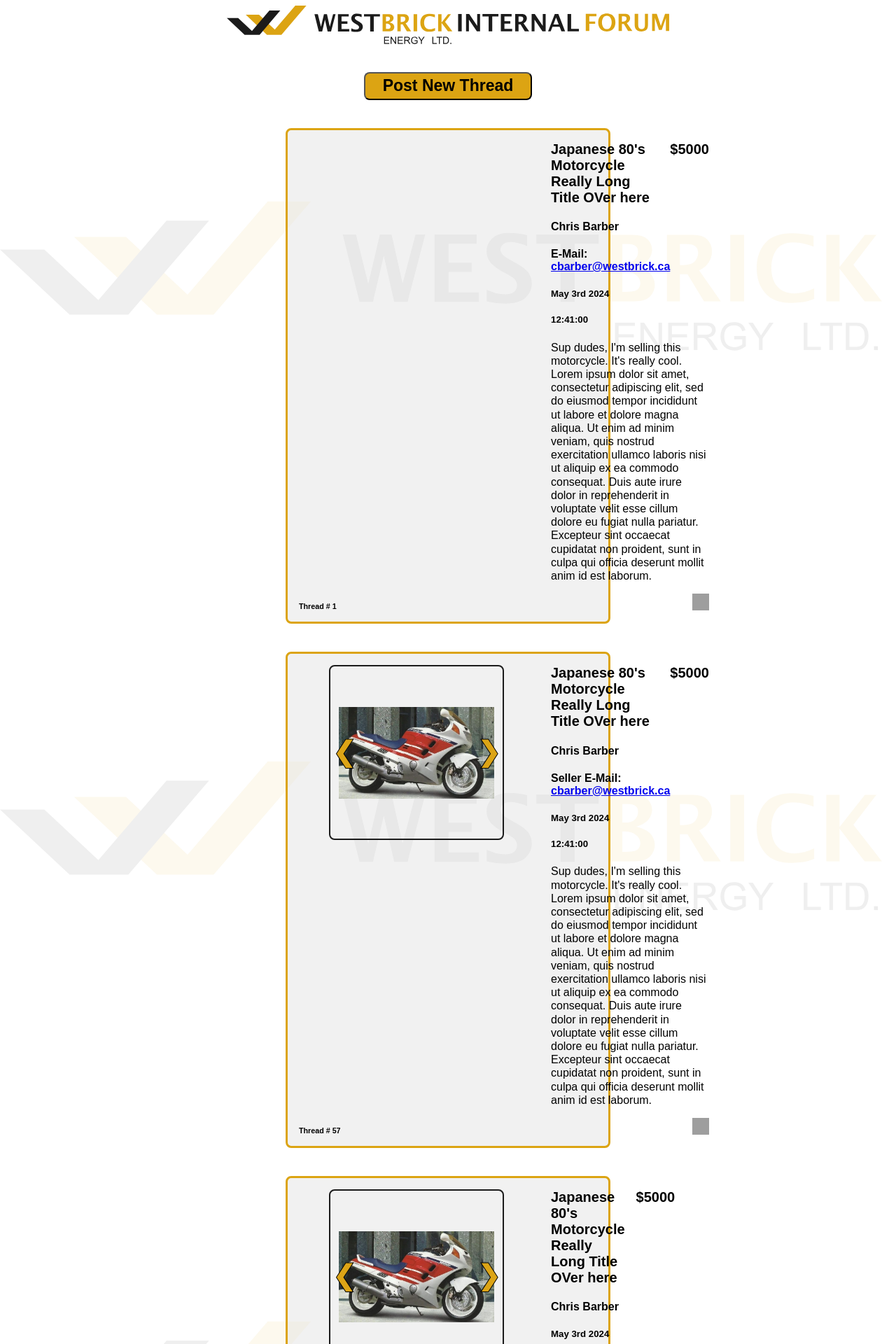
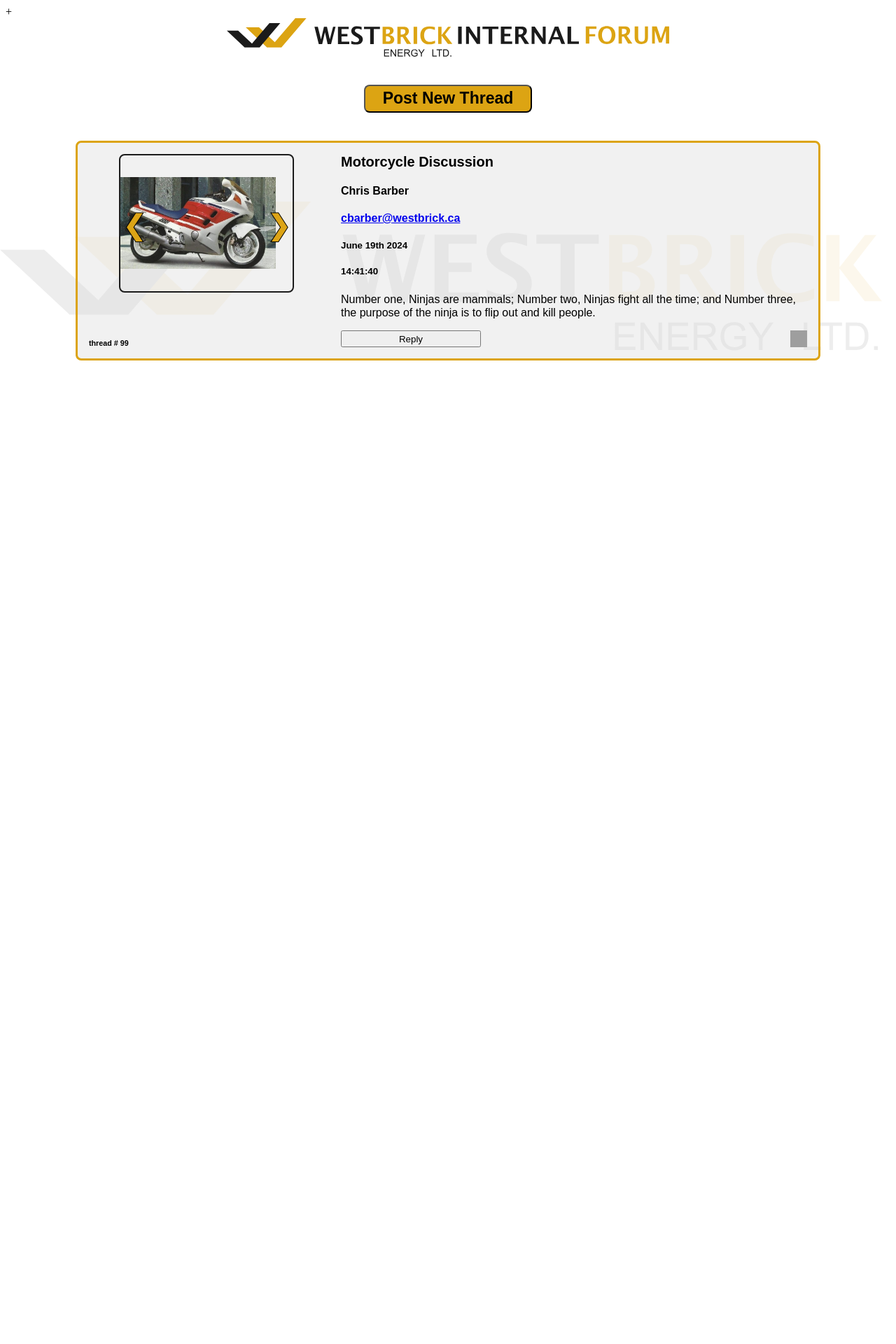
Before and after one commit to WESTBRICK-IT/westbrick-internal-forum, a PHP site: page /test-index.html in a window 1280 px wide. Shown: the top 1920 px of the page at 70% size. After the commit the page ends 515 px from the top, so only its background shows below. Run offline with PHP 8.4, Linux system fonts and the light colour scheme; grey boxes are pictures that could not be loaded.

Commit message:
added a submit button and trying to fix reply div setup

```diff
--- a/westbrick-internal-forum/css/style.css
+++ b/westbrick-internal-forum/css/style.css
@@ -110,6 +110,7 @@ html{
     justify-self: end;
     align-self: start;
     font-size: 20px;
+    display: none;
 }
 .thread-garbage-button {
     justify-self: end;
@@ -124,6 +125,39 @@ html{
     grid-row: 3;
     margin-bottom: 0;
     margin-top: auto;
+}
+.thread-reply-button {
+    grid-column: 2;
+    grid-row: 3;
+    width: 200px;
+}
+.thread-reply {
+    height: 8em;
+    margin-top: 5px;
+    background-color: rgba(255, 255, 255, 0.8);
+    border-radius: 5px;
+    font-size: 16px;
+    padding: 10px;
+    border-width: 2px;
+}
+.thread-reply-name {
+    background-color: rgba(255, 255, 255, 0.8);
+    border-radius: 5px;
+    height: 2em;
+    width: 200px;
+    margin-top: 5px;
+    margin-bottom: 5px;
+    font-size: 16px;
+}
+.thread-reply-box-name{
+    margin-top: 15px;
+}
+.thread-reply-div {
+    grid-column: 2;
+    grid-row: 4;
+    display: flex;
+    flex-direction: column;
+    display: none;
 }
 .submission-form {
     display: block;
@@ -264,7 +298,7 @@ input[type=number] {
     .thread-images {
         grid-row: 1;
     }
-    .threads {
+    .forum {
         margin-left: 100px;
         margin-right: 100px;
     }
@@ -290,7 +324,7 @@ input[type=number] {
 }
 @media screen and (max-width: 992px) {
 
-    .threads {
+    .forum {
         margin-left: 10px;
         margin-right: 10px;
     }
@@ -304,6 +338,11 @@ input[type=number] {
         grid-row: 3;
         grid-column: 1;
         margin-top: 30px;
+    }
+    .thread-reply-button {
+        grid-row: 4;
+        grid-column: 1;
+        height: 2em;
     }
 }
 @media screen and (max-width: 768px) {
@@ -319,12 +358,15 @@ input[type=number] {
         grid-row: 4;
         grid-column: 1;
     }
+    .thread-reply-button {
+        grid-row: 5;
+    }
     .thread-garbage-button {
-        grid-row: 5;
+        grid-row: 7;
         grid-column: 1;
     }
     .thread-id{
-        grid-row: 5;
+        grid-row: 7;
     }
 }
 @media screen and (max-width: 700px) {
--- a/westbrick-internal-forum/test-index.html
+++ b/westbrick-internal-forum/test-index.html
@@ -10,93 +10,53 @@
     <link rel="stylesheet" href="css/carousel.css">
     <script src="js/script.js" defer></script>
     <script src="js/carousel.js" defer></script>
+    <script src="js/reply.js" defer></script>+
     <link rel="icon" href="./favicon.ico" type="image/x-icon">
 </head>
 <body>
     <img class="main-title" src="img/westbrick-internal-forum.svg" alt="Westbrick Internal Market Title">
     <button class="post-thread-button" type="button">Post New Thread</button>
     <div class="forum">
-        <div class="thread">
-            <img class="thread-image" onclick="window.location.href = 'img/motorcycle-1.jpg';" src="img/motorcycle-1.jpg" alt="Thread Image"></img>
-            <div class="top-middle-things">
-                <h1 class="thread-title">Japanese 80's Motorcycle Really Long Title OVer here</h1>
-                <h4 class="thread-creator">Chris Barber</h4>
-                <h4>E-Mail: <a href="mailto:cbarber@westbrick.ca" class="thread-creator-email">cbarber@westbrick.ca</a></h4>
-                <h5 class="thread-posting-date">May 3rd 2024</h5>
-                <h5 class="thread-posting-date">12:41:00</h5>
+        <div class='thread99 thread'>
+            <div class='thread99-images thread-images' alt='0'>
+                <div alt='0'>
+                    <img class="thread99-image1 thread-image1 thread-image" onclick="window.location.href = 'img/motorcycle-1.jpg';" src="./img/motorcycle-1.jpg" style="width:100%"></img>
+                </div>
+                <div alt='0'>
+                    <img class="thread99-image2 thread-image2 thread-image" onclick="window.location.href = 'img/motorcycle-2.jpg';" src="./img/motorcycle-2.jpg" style="width:100%"></img>
+                </div>
+                <div alt='0'>
+                    <img class="thread99-image3 thread-image3 thread-image" onclick="window.location.href = 'img/motorcycle-3.jpg';" src="./img/motorcycle-3.jpg" style="width:100%"></img>
+                </div>
+                <div alt='0'>
+                    <img class="thread99-image4 thread-image4 thread-image" onclick="window.location.href = 'img/motorcycle-4.webp';" src="./img/motorcycle-4.webp" style="width:100%"></img>
+                </div>
+                <div alt='0'>
+                    <img class="thread99-image5 thread-image5 thread-image" onclick="window.location.href = 'img/motorcycle-5.webp';" src="./img/motorcycle-5.webp" style="width:100%"></img>
+                </div>
+                <a class='prev' onclick='prevSlide(99)'>&#10094;</a>
+                <a class='next' onclick='nextSlide(99)'>&#10095;</a>
             </div>
-            <p class="thread-body">Sup dudes, I'm selling this motorcycle. It's really cool. Lorem ipsum dolor sit amet, consectetur adipiscing elit, sed do eiusmod tempor incididunt ut labore et dolore magna aliqua. Ut enim ad minim veniam, quis nostrud exercitation ullamco laboris nisi ut aliquip ex ea commodo consequat. Duis aute irure dolor in reprehenderit in voluptate velit esse cillum dolore eu fugiat nulla pariatur. Excepteur sint occaecat cupidatat non proident, sunt in culpa qui officia deserunt mollit anim id est laborum.</p>
-            <h1 class="thread-price">$5000</h1>
-            <a class="thread-garbage-button" href="#"><img class="thread-garbage-button" src="img/garbage-can.svg" alt="Garbage Can"></a>
-            <h6 class="thread-id">Thread # 1</h6>
-        </div>
-
-        <div class="thread">
-            <div class="thread57-images thread-images" alt="0">
-                    <img class="thread57-image1 thread-image1 thread-image" onclick="window.location.href = 'img/motorcycle-1.jpg';" src="./img/motorcycle-1.jpg" style="width:100%"></img>
-                    <img class="thread57-image2 thread-image2 thread-image" onclick="window.location.href = 'img/motorcycle-2.jpg';" src="./img/motorcycle-2.jpg" style="width:100%"></img>
-                    <img class="thread57-image3 thread-image3 thread-image" onclick="window.location.href = 'img/motorcycle-3.jpg';" src="./img/motorcycle-3.jpg" style="width:100%"></img>
-                    <img class="thread57-image4 thread-image4 thread-image" onclick="window.location.href = 'img/motorcycle-4.webp';" src="./img/motorcycle-4.webp" style="width:100%"></img>
-                    <img class="thread57-image5 thread-image5 thread-image" onclick="window.location.href = 'img/motorcycle-5.webp';" src="./img/motorcycle-5.webp" style="width:100%"></img>
-                <a class="prev" onclick="prevSlide(57)">&#10094;</a>
-                <a class="next" onclick="nextSlide(57)">&#10095;</a>
+            <div class='top-middle-things'>
+                <h1 class='thread-title'>Motorcycle Discussion</h1>
+                <h4 class='thread-creator'>Chris Barber</h4>
+                <h4><a href='mailto:$email' class='thread-seller-email'>cbarber@westbrick.ca</a></h4>
+                <h5 class='thread-posting-date'>June 19th 2024</h5>
+                <h5 class='thread-posting-date'>14:41:40</h5>
             </div>
-            <div class="top-middle-things">
-                <h1 class="thread-title">Japanese 80's Motorcycle Really Long Title OVer here</h1>
-                <h4 class="thread-seller">Chris Barber</h4>
-                <h4>Seller E-Mail: <a href="mailto:cbarber@westbrick.ca" class="thread-seller-email">cbarber@westbrick.ca</a></h4>
-                <h5 class="thread-posting-date">May 3rd 2024</h5>
-                <h5 class="thread-posting-date">12:41:00</h5>
+            <div class='thread-body'>
+                <p class='thread-body'>Number one, Ninjas are mammals; Number two, Ninjas fight all the time; and Number three, the purpose of the ninja is to flip out and kill people.</p>
             </div>
-            <p class="thread-body">Sup dudes, I'm selling this motorcycle. It's really cool. Lorem ipsum dolor sit amet, consectetur adipiscing elit, sed do eiusmod tempor incididunt ut labore et dolore magna aliqua. Ut enim ad minim veniam, quis nostrud exercitation ullamco laboris nisi ut aliquip ex ea commodo consequat. Duis aute irure dolor in reprehenderit in voluptate velit esse cillum dolore eu fugiat nulla pariatur. Excepteur sint occaecat cupidatat non proident, sunt in culpa qui officia deserunt mollit anim id est laborum.</p>
-            <h1 class="thread-price">$5000</h1>
-            <a class="thread-garbage-button" onclick="deleteThread(0);"><img class="thread-garbage-button" src="img/garbage-can.svg" alt="Garbage Can"></a>
-            <h6 class="thread-id">Thread # 57</h6>
-        </div>
-
-        <div class="thread">
-            <div class="thread58-images thread-images" alt="0">
-                    <img class="thread58-image1 thread-image1 thread-image" onclick="window.location.href = 'img/motorcycle-1.jpg';" src="./img/motorcycle-1.jpg" style="width:100%"></img>
-                    <img class="thread58-image2 thread-image2 thread-image" onclick="window.location.href = 'img/motorcycle-2.jpg';" src="./img/motorcycle-2.jpg" style="width:100%"></img>
-                    <img class="thread58-image3 thread-image3 thread-image" onclick="window.location.href = 'img/motorcycle-3.jpg';" src="./img/motorcycle-3.jpg" style="width:100%"></img>
-                    <img class="thread58-image4 thread-image4 thread-image" onclick="window.location.href = 'img/motorcycle-4.webp';" src="./img/motorcycle-4.webp" style="width:100%"></img>
-                    <img class="thread58-image5 thread-image5 thread-image" onclick="window.location.href = 'img/motorcycle-5.webp';" src="./img/motorcycle-5.webp" style="width:100%"></img>
-                <a class="prev" onclick="prevSlide(58)">&#10094;</a>
-                <a class="next" onclick="nextSlide(58)">&#10095;</a>
+            <button class="thread-reply-button99 thread-reply-button" data-threadNumber="99">Reply</button>
+            <div class="thread99-reply1-div thread99-reply-div thread-reply-div" data-replyDivExtended="false">
+                <label for="thread99-reply1-box-name" class="thread-reply-box-name">Name:</label>
+                <input type="text" id="thread99-reply1-box-name" class="thread99-reply1-name thread99-reply-name thread-reply-name" name="thread99-reply1-box-name"></input>
+                <label for="thread99-reply1-box">Reply:</label>
+                <textarea type="text" id="thread99-reply1-box" class="thread99-reply1 thread99-reply thread-reply" name="thread99-reply1-box"></textarea>
+                <button class="thread99-reply-submit-button reply-submit-button">Submit</button>
             </div>
-            <div class="top-middle-things">
-                <h1 class="thread-title">Japanese 80's Motorcycle Really Long Title OVer here</h1>
-                <h4 class="thread-seller">Chris Barber</h4>
-                <h5 class="thread-posting-date">May 3rd 2024</h5>
-                <h5 class="thread-posting-date">12:41:00</h5>
-            </div>
-            <p class="thread-body">Sup dudes, I'm selling this motorcycle. It's really cool. Lorem ipsum dolor sit amet, consectetur adipiscing elit, sed do eiusmod tempor incididunt ut labore et dolore magna aliqua. Ut enim ad minim veniam, quis nostrud exercitation ullamco laboris nisi ut aliquip ex ea commodo consequat. Duis aute irure dolor in reprehenderit in voluptate velit esse cillum dolore eu fugiat nulla pariatur. Excepteur sint occaecat cupidatat non proident, sunt in culpa qui officia deserunt mollit anim id est laborum.</p>
-            <h1 class="thread-price">$5000</h1>
-            <a class="thread-garbage-button" onclick="deleteThread(0);"><img class="thread-garbage-button" src="img/garbage-can.svg" alt="Garbage Can"></a>
-            <h6 class="thread-id">thread # 58</h6>
-        </div>
-
-
-        <div class="thread">
-            <div class="thread59-images thread-images" alt="0">
-                    <img class="thread59-image1 thread-image1 thread-image" onclick="window.location.href = 'img/motorcycle-1.jpg';" src="./img/motorcycle-1.jpg" style="width:100%"></img>
-                    <img class="thread59-image2 thread-image2 thread-image" onclick="window.location.href = 'img/motorcycle-2.jpg';" src="./img/motorcycle-2.jpg" style="width:100%"></img>
-                    <img class="thread59-image4 thread-image4 thread-image" onclick="window.location.href = 'img/motorcycle-4.webp';" src="./img/motorcycle-4.webp" style="width:100%"></img>
-                    <img class="thread59-image5 thread-image5 thread-image" onclick="window.location.href = 'img/motorcycle-5.webp';" src="./img/motorcycle-5.webp" style="width:100%"></img>
-
-                <a class="prev" onclick="prevSlide(59)">&#10094;</a>
-                <a class="next" onclick="nextSlide(59)">&#10095;</a>
-            </div>
-            <div class="top-middle-things">
-                <h1 class="thread-title">Japanese 80's Motorcycle Really Long Title OVer here</h1>
-                <h4 class="thread-seller">Chris Barber</h4>
-                <h5 class="thread-posting-date">May 3rd 2024</h5>
-                <h5 class="thread-posting-date">12:41:00</h5>
-            </div>
-            <p class="thread-body">Sup dudes, I'm selling this motorcycle. It's really cool. Lorem ipsum dolor sit amet, consectetur adipiscing elit, sed do eiusmod tempor incididunt ut labore et dolore magna aliqua. Ut enim ad minim veniam, quis nostrud exercitation ullamco laboris nisi ut aliquip ex ea commodo consequat. Duis aute irure dolor in reprehenderit in voluptate velit esse cillum dolore eu fugiat nulla pariatur. Excepteur sint occaecat cupidatat non proident, sunt in culpa qui officia deserunt mollit anim id est laborum.</p>
-            <h1 class="thread-price">$5000</h1>
-            <a class="thread-garbage-button" onclick="deleteThread(0);"><img class="thread-garbage-button" src="img/garbage-can.svg" alt="Garbage Can"></a>
-            <h6 class="thread-id">thread # 58</h6>
+            <img class='thread99-garbage-button thread-garbage-button' src='img/garbage-can.svg' alt='Garbage Can 99'></img>
+            <h6 class='thread99-id thread-id'>thread # 99</h6>
         </div>
 
     </div>
```
Also changed, not shown: westbrick-internal-forum/index.php (+6 -10 lines), westbrick-internal-forum/js/reply.js (added, +100 -0 lines), README.md.
